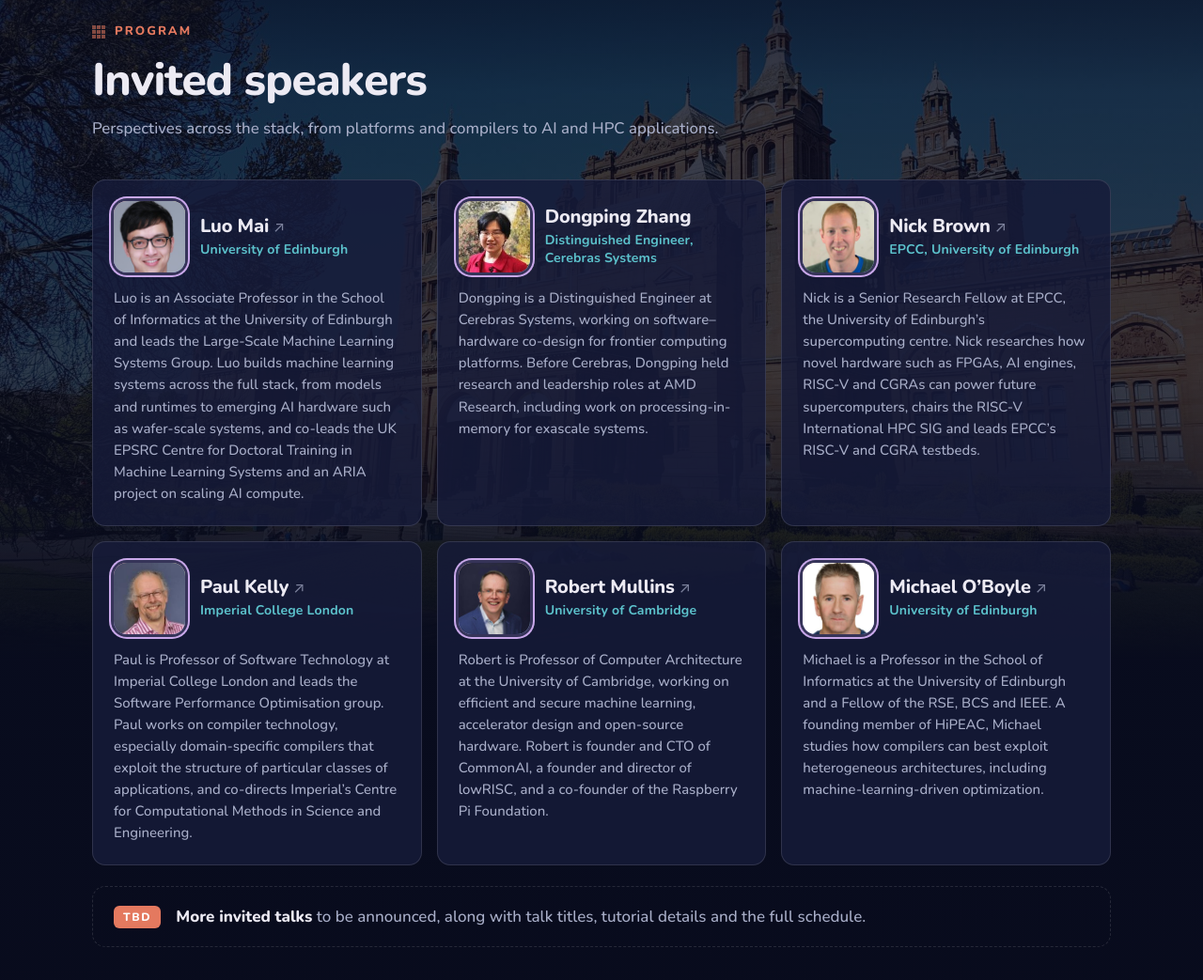
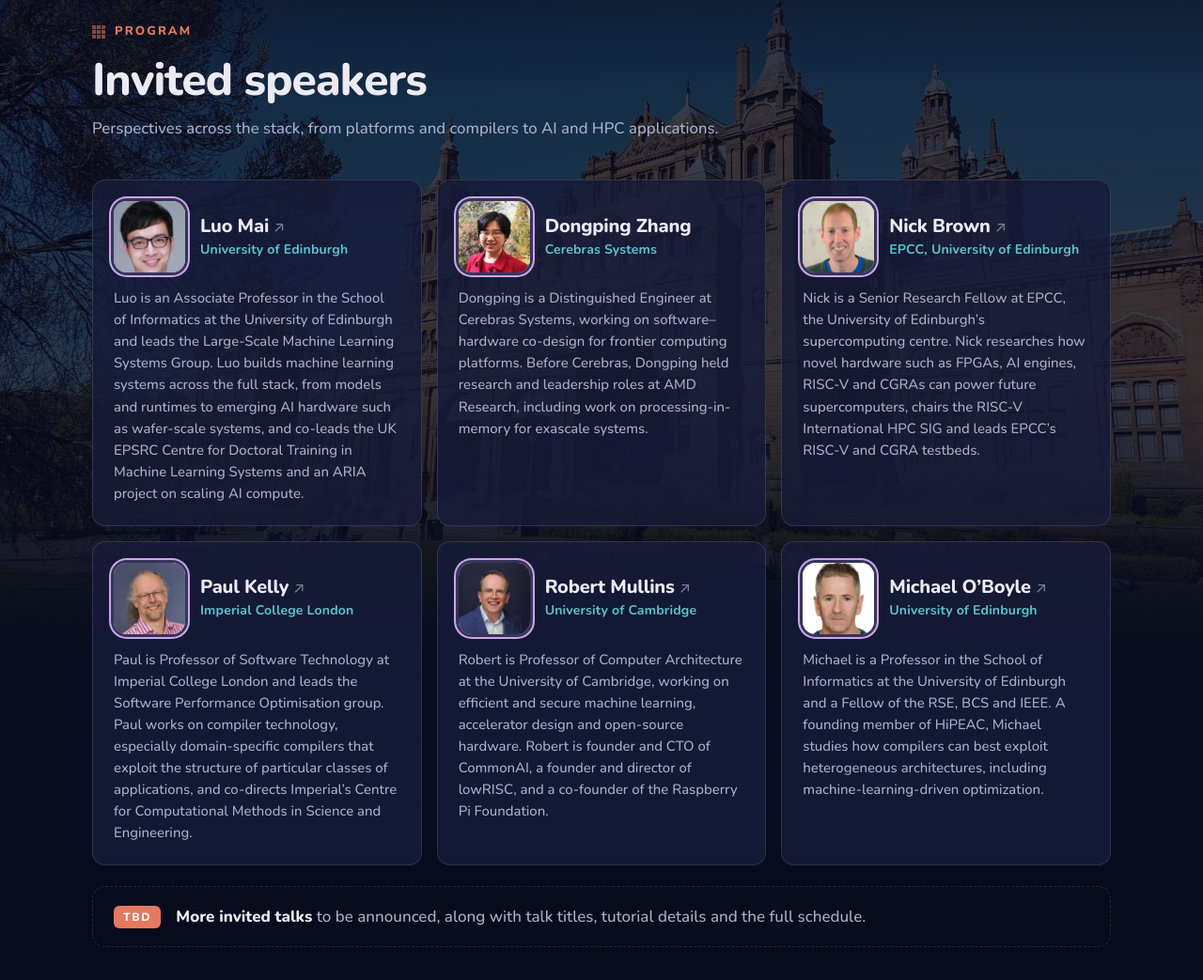
Before and after one commit to wafer-hipeac/wafer-hipeac.github.io, a plain HTML site: page index.html in a window 1280 px wide. Shown: the part 1789-2832 px from the top of the page at 94% size. Drawn offline with nearby package versions, Linux system fonts and the light colour scheme.

Commit message:
Show only Cerebras Systems under Dongping Zhang's name
Co-Authored-By: Claude Opus 5.5 <noreply@anthropic.com>
Claude-Session: https://claude.ai/code/session_01PJFBo2BTsW4RWpZRcSJiX4

```diff
--- a/index.html
+++ b/index.html
@@ -127,7 +127,7 @@
           <li class="speaker">
             <div class="speaker-head">
               <img class="photo" src="assets/speakers/dongping-zhang.jpg?v=2" alt="" width="80" height="80">
-              <div><h3>Dongping Zhang</h3><p class="aff">Distinguished Engineer, Cerebras Systems</p></div>
+              <div><h3>Dongping Zhang</h3><p class="aff">Cerebras Systems</p></div>
             </div>
             <p class="bio">Dongping is a Distinguished Engineer at Cerebras Systems, working on software–hardware co-design for frontier computing platforms. Before Cerebras, Dongping held research and leadership roles at AMD Research, including work on processing-in-memory for exascale systems.</p>
           </li>
```
